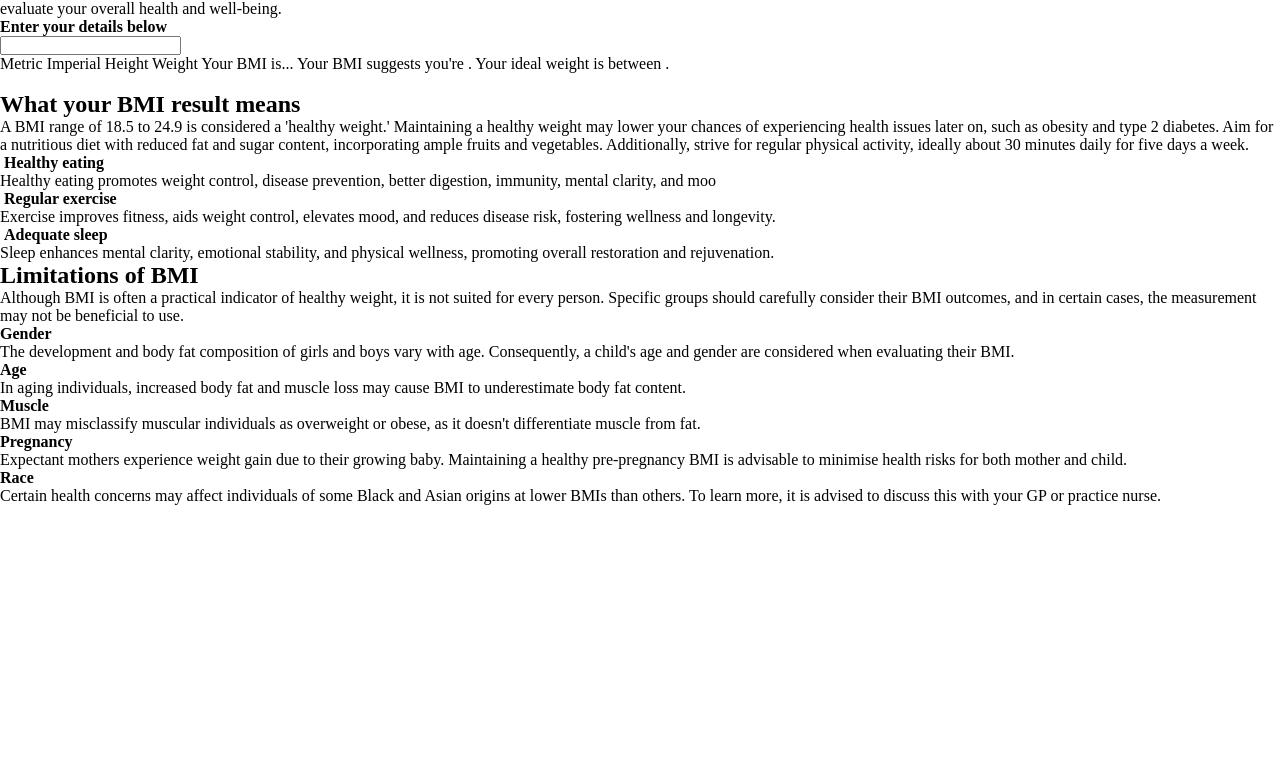
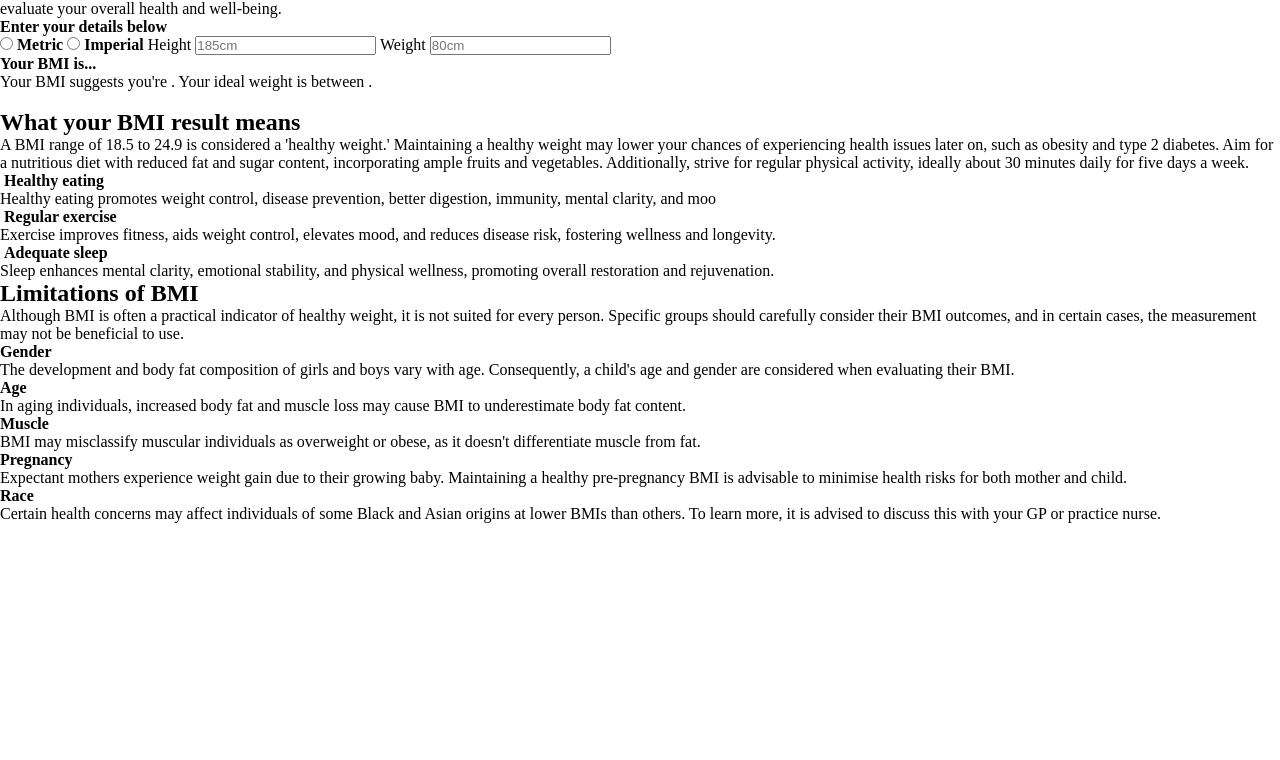
Before and after one commit to Emelinur/bmi-calculator, a plain HTML site: page starter-code/index.html in a window 1280 px wide. Shown: the part 40-800 px from the top of the page. Drawn offline with Linux system fonts and the light colour scheme; files that its build step writes are made by us from their sources.

Commit message:
Form enhancements: Add input fields for height and weight, and update BMI display section

```diff
--- a/starter-code/index.html
+++ b/starter-code/index.html
@@ -22,19 +22,30 @@
       <section>
         <strong> Enter your details below</strong>
         <form action="">
-          <label for=""></label>
-          <input type="text">
+          <input type="radio">
+          <strong>Metric</strong>
+          <input type="radio">
+          <strong>Imperial</strong>
+          <label for="">Height</label>
+          <input type="text" placeholder="185cm">
+           <label for="">Weight</label>
+          <input type="text" placeholder="80cm">
         </form>
-        Metric
-        Imperial
 
-        Height
-        Weight
+        <div>
+          <div>
+           <strong>Your BMI is...</strong>
+           <p>  Your BMI suggests you're <!-- add classification -->.
+        Your ideal weight is between <!-- add range -->.</p>
+          </div>
+        </div>
 
-        Your BMI is...
 
-        Your BMI suggests you're <!-- add classification -->.
-        Your ideal weight is between <!-- add range -->.
+
+
+
+
+
       </section>
     </article>
 
```
